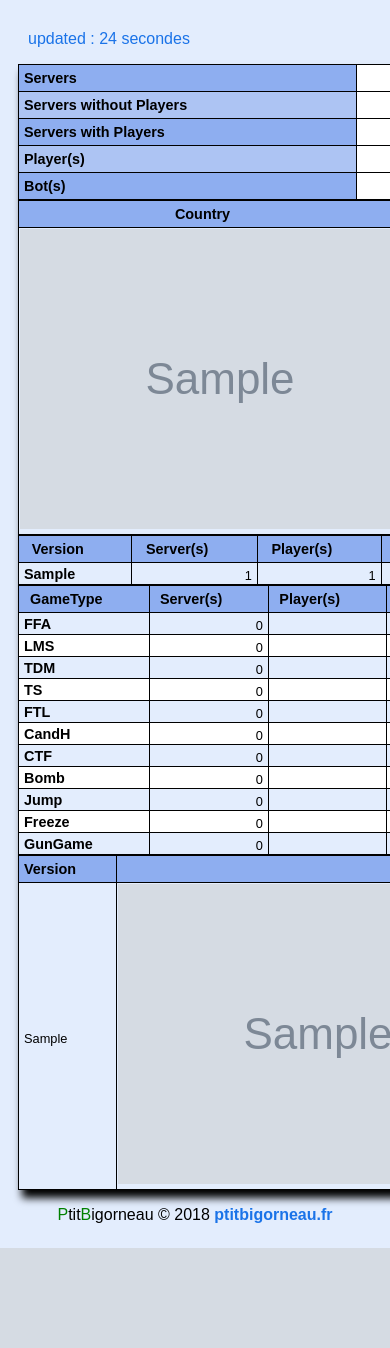
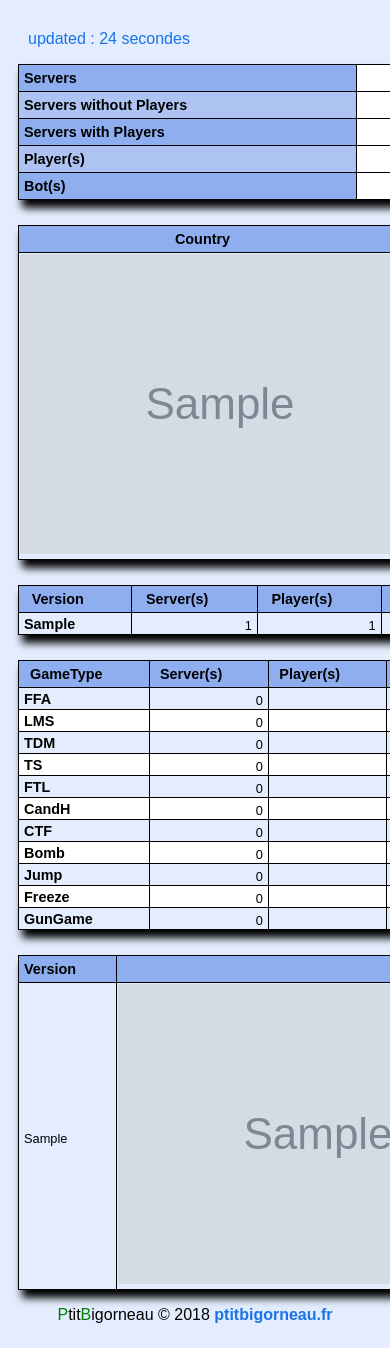
Before and after one commit to ptitbigorneau/PB_php_UrT_Servers_List, a PHP site: page /urtservers.php in a window 390 px wide; the page is wider, and only the part inside the window is pictured. Shown: the part 144-1492 px from the top of that part. Before the commit the page ends 1392 px from the top of that part, so only its background shows below. Run offline with PHP 8.4, Linux system fonts and the light colour scheme; tables that the repository leaves empty hold one stand-in row (values such as "Sample post"); grey boxes marked "Sample" are stand-in pictures; data that the repository does not hold is empty.

Commit message:
bad css file

```diff
--- a/css/style.css
+++ b/css/style.css
@@ -18,17 +18,6 @@
    text-align: center;
 }
 
-section
-{
-    display: inline-block;
-    vertical-align: top;
-}
-
-article
-{
-    margin-bottom: 25px;
-}
-
 table {
     border-collapse: collapse;
 
@@ -44,6 +33,11 @@
 
 td {
     border: 1px solid #000;
+}
+
+.tableau
+{
+    margin-bottom: 25px;
 }
 
 .tr1:nth-child(odd) {
@@ -159,11 +153,14 @@
 }
 
 #droite {
-
+    display: inline-block;
+    vertical-align: top;
     margin-right: 10px;
 }
 
 #gauche {
+    display: inline-block;
+    vertical-align: top;
     margin-left: 10px;
 
 }
@@ -180,16 +177,13 @@
 /* Responsive */
 @media all and (max-width: 1024px) {
 
-    section {
-        display: block;
-        width: auto;
-    }
-
     #contenu {
         width: 100%;
     }
 
-    #gauche ,#droite {
+    #gauche, #droite {
+        display: block;
+        width: auto;
         margin-left: 10px;
         margin-right: 10px;
     }
```
